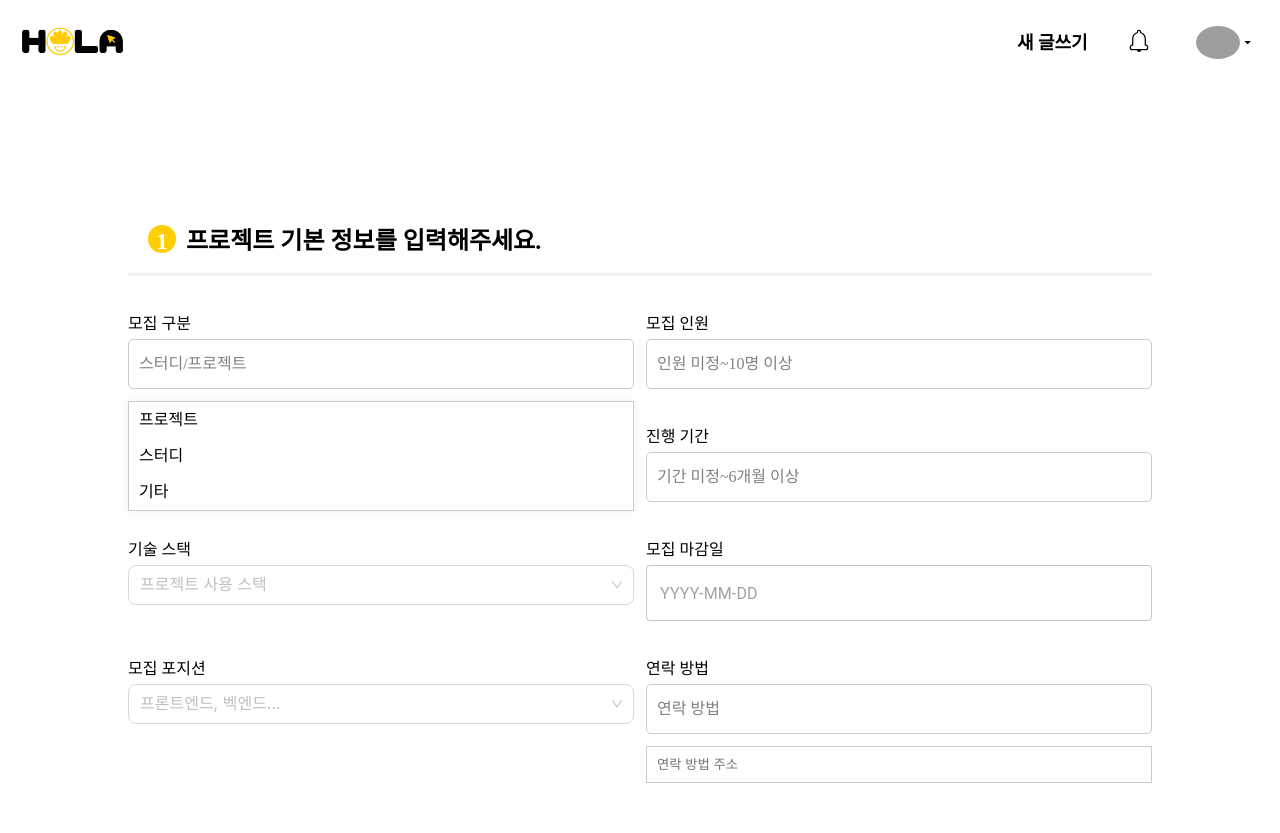
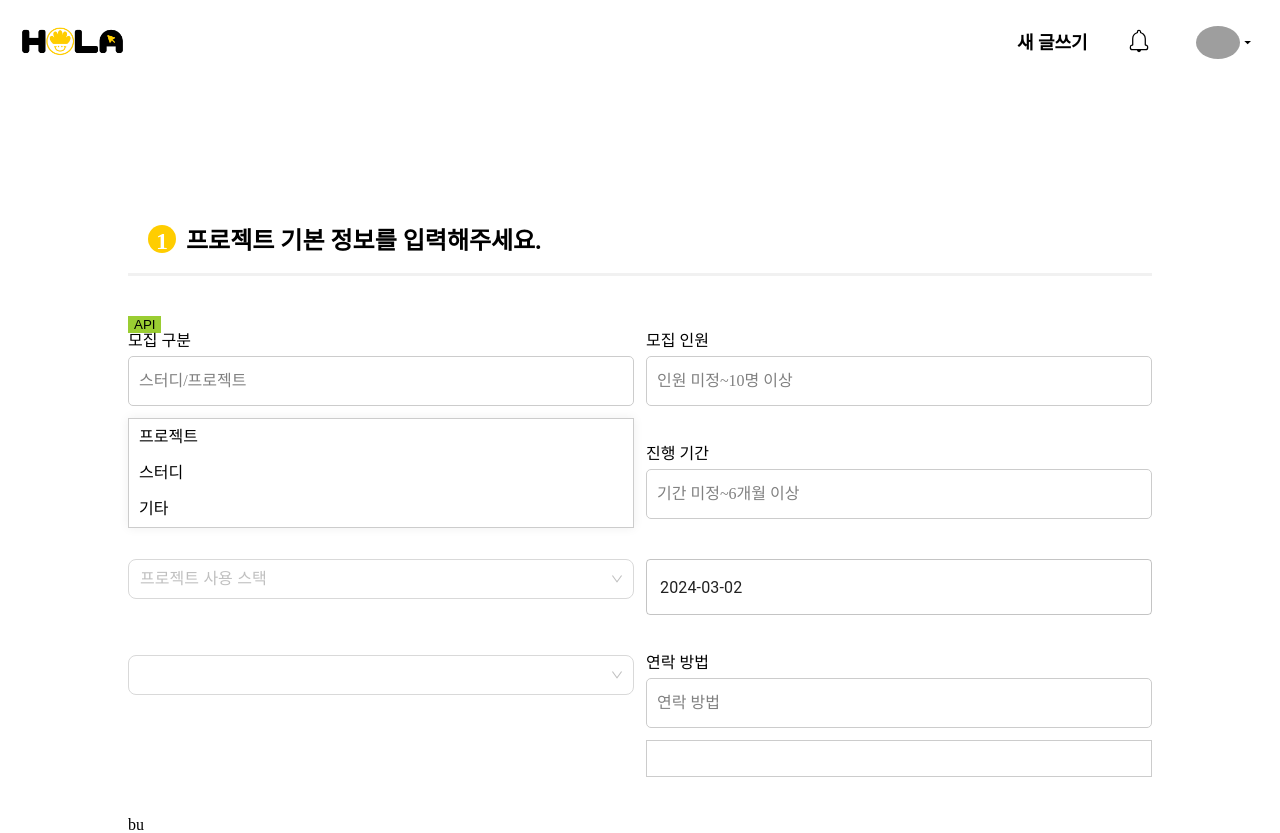
Before and after one commit to seongEun95/holu, a React (Create React App) app: page /register in a window 1280 px wide. Both pictures are taken after a click on the element "스터디/프로젝트". Before the commit the page ends 800 px from the top, so only its background shows below. Built offline with nearby package versions, Linux system fonts and the light colour scheme; grey boxes are pictures that could not be loaded; a web font is replaced by a local one.

Commit message:
useInput 수업

```diff
--- a/src/App.tsx
+++ b/src/App.tsx
@@ -1,11 +1,15 @@
 import './styles/global.css';
 import './styles/reset.css';
 import Router from './Router';
+import { LocalizationProvider } from '@mui/x-date-pickers';
+import { AdapterDayjs } from '@mui/x-date-pickers/AdapterDayjs';
 
 function App() {
 	return (
 		<>
-			<Router />
+			<LocalizationProvider dateAdapter={AdapterDayjs}>
+				<Router />
+			</LocalizationProvider>
 		</>
 	);
 }
--- /dev/null
+++ b/src/components/ui/DatePicker.tsx
@@ -0,0 +1,28 @@
+/** @jsxRuntime classic */
+/** @jsx jsx */
+import { jsx, css } from '@emotion/react';
+import { DateValidationError, PickerChangeHandlerContext } from '@mui/x-date-pickers';
+import { DatePicker as MuiDatePicker } from '@mui/x-date-pickers/DatePicker';
+import dayjs, { Dayjs } from 'dayjs';
+
+type DatePickerProps = {
+	name: string;
+	value: Dayjs;
+	onChange?: React.ChangeEventHandler;
+};
+
+export default function DatePicker({ name, value, onChange }: DatePickerProps) {
+	const handleChangeValue = (value: dayjs.Dayjs | null, context: PickerChangeHandlerContext<DateValidationError>) => {
+		onChange && onChange({ target: { name, value } } as any);
+	};
+
+	return (
+		<div>
+			<MuiDatePicker css={datePickerCss} name={name} format="YYYY-MM-DD" value={value} onChange={handleChangeValue} />
+		</div>
+	);
+}
+
+const datePickerCss = css`
+	width: 100%;
+`;
--- /dev/null
+++ b/src/components/ui/MultiSelectBox.tsx
@@ -0,0 +1,45 @@
+/** @jsxRuntime classic */
+/** @jsx jsx */
+import { jsx, css } from '@emotion/react';
+import { Select, Space } from 'antd';
+import { DefaultOptionType } from 'antd/es/select';
+import { useState } from 'react';
+
+type MultiSelectBoxProps = {
+	name?: string;
+	value?: string[];
+	placeholder: string;
+	onClick?: React.MouseEventHandler;
+	onChange?: React.ChangeEventHandler;
+	options: DefaultOptionType[];
+};
+
+export default function MultiSelectBox({ name, value, placeholder, options, onClick, onChange }: MultiSelectBoxProps) {
+	const [isShow, setIsShow] = useState(false);
+
+	const handleClickBox: React.MouseEventHandler = e => {
+		setIsShow(prev => !prev);
+		onClick && onClick(e);
+	};
+
+	const handleChangeValue = (value: [], option: DefaultOptionType | DefaultOptionType[]) => {
+		onChange && onChange({ target: { name, value } } as any);
+	};
+
+	return (
+		<Space style={{ width: '100%' }} direction="vertical">
+			<Select
+				mode="multiple"
+				allowClear
+				style={{ width: '100%' }}
+				placeholder={placeholder}
+				onChange={handleChangeValue}
+				onClick={handleClickBox}
+				options={options}
+				open={isShow}
+				dropdownStyle={{ padding: '10px', background: '#fff' }}
+				size="large"
+			/>
+		</Space>
+	);
+}
--- a/src/components/ui/SelectBox.tsx
+++ b/src/components/ui/SelectBox.tsx
@@ -1,11 +1,8 @@
 /** @jsxRuntime classic */
 /** @jsx jsx */
 import { jsx, css } from '@emotion/react';
-import React, { useState } from 'react';
-import { Select, Space } from 'antd';
-import { LocalizationProvider } from '@mui/x-date-pickers';
-import { DatePicker } from '@mui/x-date-pickers/DatePicker';
-import { AdapterDayjs } from '@mui/x-date-pickers/AdapterDayjs';
+import React, { useRef, useState } from 'react';
+import useOutsideClick from '../../hooks/useOutsideClick';
 
 export type SelectBoxType = 'singleSelection' | 'multipleSelection' | 'DateSelection';
 
@@ -15,102 +12,48 @@ type SelectItem = {
 };
 
 type SelectBoxProps = {
-	type: SelectBoxType;
+	name: string;
+	value: string;
 	label: string;
-	defaultText?: string;
-	selectItems?: SelectItem[];
-	onClick?: any;
-	selectedValue?: string;
-	contact?: boolean;
+	options: SelectItem[];
+	placehoder?: string;
+	onClick?: React.MouseEventHandler;
 };
 
-export default function SelectBox({
-	type,
-	label,
-	defaultText,
-	selectItems,
-	onClick,
-	selectedValue,
-	contact,
-}: SelectBoxProps) {
+export default function SelectBox({ label, options, placehoder = '', onClick, name, value }: SelectBoxProps) {
 	const [isShow, setIsShow] = useState(false);
-	const [selectedLabelValue, setSelectedLabelValue] = useState(defaultText);
 
-	const handleClickSelectItme = (selectedValue: string) => {
-		console.log(`선택한 실제 값 : ${selectedValue}`);
-		onClick(selectedValue);
+	const ulRef = useRef<HTMLDivElement>(null);
+	useOutsideClick(ulRef, () => setIsShow(() => false));
+
+	const handleClickSelectItem = (selectedValue: string, e: any) => {
+		onClick && onClick(provideAttr(name, selectedValue, e));
 		setIsShow(prev => !prev);
-	};
-
-	const handleClickChangeText = (selectedValue: string) => {
-		setSelectedLabelValue(selectedValue);
 	};
 
 	const handleClickShowItems = () => {
 		setIsShow(prev => !prev);
 	};
 
-	const handleChangeSelectedMultiSelection = (value: string[]) => {
-		console.log(`selected ${value}`);
-	};
-
-	const handleClickShowMultiSelection = () => {
-		setIsShow(prev => !prev);
-	};
-
 	return (
 		<div>
 			<div css={labelCss}>{label}</div>
-			{type === 'singleSelection' && (
 			<React.Fragment>
 				<div css={selectedValueCss} onClick={handleClickShowItems}>
-						{selectedValue === '' ? defaultText : selectedLabelValue}
+					{value === '' ? placehoder : options.find(item => item.value === value)?.label}
 				</div>
 				<div css={selectBoxWrapCss}>
 					{isShow && (
-							<ul css={itemWrapCss}>
-								{selectItems &&
-									selectItems.map((item, index) => (
-										<li
-											onClick={() => {
-												handleClickSelectItme(item.value);
-												handleClickChangeText(item.label);
-											}}
-											css={itemCss}
-											key={index}
-										>
-											{item.label}
-										</li>
+						<div css={itemWrapCss} ref={ulRef}>
+							{options.map(item => (
+								<div key={item.value} onClick={e => handleClickSelectItem(item.value, e)}>
+									<div css={itemCss}>{item.label}</div>
+								</div>
 							))}
-							</ul>
+						</div>
 					)}
 				</div>
-					{contact && <input css={inputCss} type="text" placeholder={`${selectedLabelValue} 주소`} />}
 			</React.Fragment>
-			)}
-			{type === 'multipleSelection' && (
-				<Space style={{ width: '100%' }} direction="vertical">
-					<Select
-						mode="multiple"
-						allowClear
-						style={{ width: '100%' }}
-						placeholder={defaultText}
-						onChange={handleChangeSelectedMultiSelection}
-						onClick={handleClickShowMultiSelection}
-						options={selectItems}
-						open={isShow}
-						dropdownStyle={{ padding: '10px', background: '#fff' }}
-						size="large"
-					/>
-				</Space>
-			)}
-			{type === 'DateSelection' && (
-				<div>
-					<LocalizationProvider dateAdapter={AdapterDayjs}>
-						<DatePicker css={datePickerCss} format="YYYY-MM-DD" />
-					</LocalizationProvider>
-				</div>
-			)}
 		</div>
 	);
 }
@@ -150,13 +93,8 @@ const itemCss = css`
 	}
 `;
 
-const inputCss = css`
-	width: 100%;
-	margin-top: 12px;
-	padding: 10px;
-	border: 1px solid #ccc;
-`;
-
-const datePickerCss = css`
-	width: 100%;
-`;
+const provideAttr = (name: string, value: any, e: any) => {
+	e.target.name = name;
+	e.target.value = value;
+	return e;
+};
--- /dev/null
+++ b/src/components/ui/TextInput.tsx
@@ -0,0 +1,22 @@
+/** @jsxRuntime classic */
+/** @jsx jsx */
+import { jsx, css } from '@emotion/react';
+
+type TextInputProps = {
+	name: string;
+	value: string;
+	type: 'text' | 'password';
+	placeholder?: string;
+	onChange?: React.ChangeEventHandler;
+};
+
+export default function TextInput({ placeholder, type, name, value, onChange }: TextInputProps) {
+	return <input css={inputCss} type={type} placeholder={placeholder} name={name} value={value} onChange={onChange} />;
+}
+
+const inputCss = css`
+	width: 100%;
+	margin-top: 12px;
+	padding: 10px;
+	border: 1px solid #ccc;
+`;
--- a/src/data/registerData.ts
+++ b/src/data/registerData.ts
@@ -1,4 +1,4 @@
-export const SelectItems = [
+export const OPTIONS_CATEGORY = [
 	{
 		label: '프로젝트',
 		value: 'project',
@@ -73,6 +73,21 @@ export const skill = [
 	},
 ];
 
+export const CONTACT = [
+	{
+		label: '오픈톡',
+		value: 'openTalk',
+	},
+	{
+		label: '이메일',
+		value: 'email',
+	},
+	{
+		label: '구글폼',
+		value: 'googleForm',
+	},
+];
+
 export const position = [
 	{
 		label: '전체',
--- /dev/null
+++ b/src/hooks/useOutsideClick.ts
@@ -0,0 +1,17 @@
+import { useEffect, RefObject } from 'react';
+
+export default function useOutsideClick(ref: RefObject<HTMLElement>, onOutsideClick: Function) {
+	useEffect(() => {
+		const handleClickOutside = (event: MouseEvent) => {
+			if (ref.current && !ref.current.contains(event.target as Node)) {
+				onOutsideClick();
+			}
+		};
+
+		document.addEventListener('mousedown', handleClickOutside);
+
+		return () => {
+			document.removeEventListener('mousedown', handleClickOutside);
+		};
+	}, [ref, onOutsideClick]);
+}
--- a/src/pages/RegisterPage.tsx
+++ b/src/pages/RegisterPage.tsx
@@ -3,13 +3,49 @@
 import { jsx, css } from '@emotion/react';
 import SelectBox from '../components/ui/SelectBox';
 import { useState } from 'react';
-import { SelectItems, peopleNumbers, period, position, process, skill } from '../data/registerData';
+import { CONTACT, OPTIONS_CATEGORY, peopleNumbers, period, position, process, skill } from '../data/registerData';
+import TextInput from '../components/ui/TextInput';
+import dayjs, { Dayjs } from 'dayjs';
+import DatePicker from '../components/ui/DatePicker';
+import MultiSelectBox from '../components/ui/MultiSelectBox';
+
+type UserInput = {
+	category: string;
+	number: string;
+	process: string;
+	period: string;
+	skill: string[];
+	deadline: Dayjs;
+	position: string[];
+	contact: string;
+	contactDetail: string;
+};
 
 export default function RegisterPage() {
-	const [selectedValue, setSelectedValue] = useState('');
+	const [userInput, setUserInput] = useState<UserInput>({
+		category: '',
+		number: '',
+		process: '',
+		period: '',
+		skill: [],
+		deadline: dayjs(),
+		position: [],
+		contact: '',
+		contactDetail: '',
+	});
 
-	const handleClickItem = (value: any) => {
-		setSelectedValue(value);
+	const handleChange = (e: any) => {
+		const { name, value } = e.target;
+		// console.log(name, value);
+		setUserInput(prev => ({ ...prev, [name]: value }));
+	};
+
+	const handleClcikAPI = () => {
+		console.log(userInput);
+
+		// 유효성검사
+
+		// api 연결
 	};
 
 	return (
@@ -17,90 +53,111 @@ export default function RegisterPage() {
 			<h2 css={registerTitleCss}>
 				<span css={numCss}>1</span>프로젝트 기본 정보를 입력해주세요.
 			</h2>
-
+			<button css={buttonCss} onClick={handleClcikAPI}>
+				API
+			</button>
 			<div css={selectBoxOuterCss}>
 				<div css={selectBoxWrapCss}>
 					<div css={selectBoxCss}>
 						<SelectBox
 							label="모집 구분"
-							type="singleSelection"
-							selectItems={SelectItems}
-							onClick={handleClickItem}
-							selectedValue={selectedValue}
-							defaultText="스터디/프로젝트"
+							name="category"
+							value={userInput.category}
+							options={OPTIONS_CATEGORY}
+							onClick={handleChange}
+							placehoder="스터디/프로젝트"
 						/>
 					</div>
 					<div css={selectBoxCss}>
 						<SelectBox
+							name="number"
+							value={userInput.number}
 							label="모집 인원"
-							type="singleSelection"
-							selectItems={peopleNumbers}
-							onClick={handleClickItem}
-							selectedValue={selectedValue}
-							defaultText="인원 미정~10명 이상"
+							options={peopleNumbers}
+							onClick={handleChange}
+							placehoder="인원 미정~10명 이상"
 						/>
 					</div>
 				</div>
 				<div css={selectBoxWrapCss}>
 					<div css={selectBoxCss}>
 						<SelectBox
+							name="process"
+							value={userInput.process}
 							label="진행 방식"
-							type="singleSelection"
-							selectItems={process}
-							onClick={handleClickItem}
-							selectedValue={selectedValue}
-							defaultText="온라인/오프라인"
+							options={process}
+							onClick={handleChange}
+							placehoder="온라인/오프라인"
 						/>
 					</div>
 					<div css={selectBoxCss}>
 						<SelectBox
 							label="진행 기간"
-							type="singleSelection"
-							selectItems={period}
-							onClick={handleClickItem}
-							selectedValue={selectedValue}
-							defaultText="기간 미정~6개월 이상"
+							name="period"
+							value={userInput.period}
+							options={period}
+							onClick={handleChange}
+							placehoder="기간 미정~6개월 이상"
 						/>
 					</div>
 				</div>
 				<div css={selectBoxWrapCss}>
 					<div css={selectBoxCss}>
-						<SelectBox
-							type="multipleSelection"
-							label="기술 스택"
-							selectItems={skill}
-							defaultText="프로젝트 사용 스택"
+						<MultiSelectBox
+							name="skill"
+							value={userInput.skill}
+							options={skill}
+							placeholder="프로젝트 사용 스택"
+							onChange={handleChange}
 						/>
 					</div>
 					<div css={selectBoxCss}>
-						<SelectBox type="DateSelection" label="모집 마감일" />
+						<DatePicker name="deadline" value={userInput.deadline} onChange={handleChange} />
 					</div>
 				</div>
 				<div css={selectBoxWrapCss}>
 					<div css={selectBoxCss}>
-						<SelectBox
-							type="multipleSelection"
-							label="모집 포지션"
-							selectItems={position}
-							defaultText="프론트엔드, 벡엔드..."
+						<MultiSelectBox
+							name="position"
+							value={userInput.position}
+							options={position}
+							placeholder=""
+							onChange={handleChange}
 						/>
 					</div>
 					<div css={selectBoxCss}>
 						<SelectBox
+							name="contact"
+							value={userInput.contact}
 							label="연락 방법"
-							type="singleSelection"
-							selectItems={SelectItems}
-							onClick={handleClickItem}
-							selectedValue={selectedValue}
-							defaultText="연락 방법"
-							contact={true}
+							options={CONTACT}
+							onClick={handleChange}
+							placehoder="연락 방법"
+						/>
+						<TextInput
+							name="contactDetail"
+							value={userInput.contactDetail}
+							onChange={handleChange}
+							type="text"
+							placeholder={CONTACT_DETAIL_TEXT_MAP[userInput.contact]}
 						/>
 					</div>
 				</div>
+				bu
 			</div>
 		</div>
 	);
 }
+
+const CONTACT_DETAIL_TEXT_MAP: { [idx: string]: string } = {
+	openTalk: '오픈톡 링크를 입력해주세요.',
+	email: '이메일 주소를 입력해주세요.',
+	googleForm: '구글폼 링크를 입력해주세요.',
+};
+
+const buttonCss = css`
+	background-color: yellowgreen;
+`;
 
 const registerTitleCss = css`
 	font-size: 24px;
--- a/src/pages/StudyPage.tsx
+++ b/src/pages/StudyPage.tsx
@@ -5,7 +5,7 @@ import { useParams } from 'react-router-dom';
 
 export default function StudyPage() {
 	const param = useParams();
-	console.log(param.id);
+	// console.log(param.id);
 
 	return <div>{`스터디 페이지 : ${param.id}`}</div>;
 }
```
Also changed, not shown: src/pages/TestPage.tsx (+6 -6 lines). Lines whose indentation alone changed are shown as unchanged.
